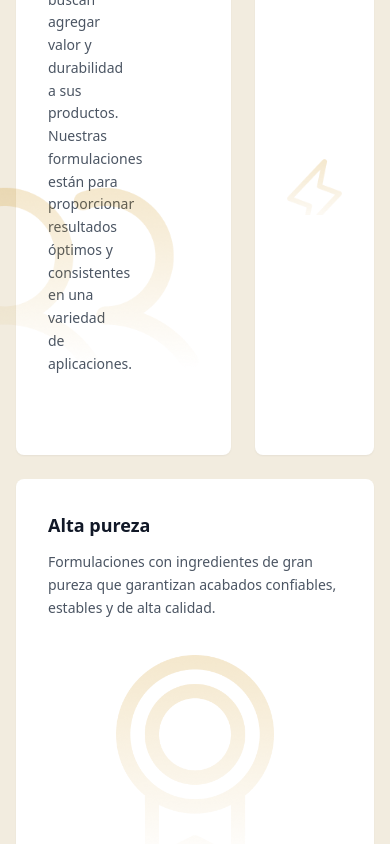
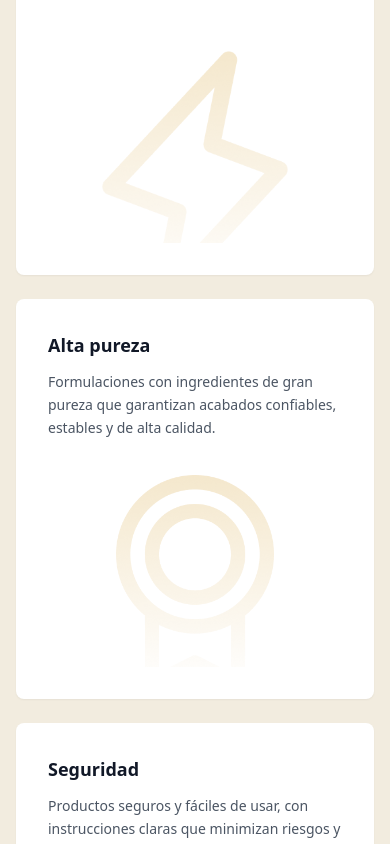
Before and after one commit to tomaslami/agsns-website, a Next.js app: page / in a window 390 px wide. Shown: the part 1680-2524 px from the top of the page. Built offline with nearby package versions, Linux system fonts and the light colour scheme; a web font is replaced by a local one.

Commit message:
Refactor layout and visibility of components in About and Gallery sections for improved responsiveness. Updated flex properties and visibility classes for better display on different screen sizes.

```diff
--- a/components/about-section.tsx
+++ b/components/about-section.tsx
@@ -51,10 +51,10 @@ export default function ServicesSection() {
           </p>
         </div>
 
-        <div className="flex justify-between items-stretch w-full gap-6 mb-6">
-          <div className="bg-white p-8 rounded-lg shadow-sm relative min-h-[400px] w-2/3 flex flex-col">
+        <div className="flex flex-col md:flex-row justify-between items-stretch w-full gap-6 mb-6">
+          <div className="bg-white p-8 rounded-lg shadow-sm relative min-h-[400px] w-full md:w-2/3 flex flex-col">
             <h3 className="text-lg font-semibold text-gray-900 mb-3">{services[0].title}</h3>
-            <p className="text-gray-600 text-sm leading-relaxed mb-12 w-1/2">{services[0].description}</p>
+            <p className="text-gray-600 text-sm leading-relaxed mb-12 w-full md:w-1/2">{services[0].description}</p>
             <div className="absolute bottom-0 right-0 p-8">
               <div className="w-72 h-72">
                 <Image
@@ -62,13 +62,13 @@ export default function ServicesSection() {
                   alt=""
                   width={192}
                   height={192}
-                  className="w-full h-full object-contain "
+                  className="w-full h-full object-contain hidden md:block"
                 />
               </div>
             </div>
           </div>
 
-          <div className="bg-white p-8 rounded-lg shadow-sm relative w-1/3 min-h-[400px] flex flex-col">
+          <div className="bg-white p-8 rounded-lg shadow-sm relative w-full md:w-1/3 min-h-[400px] flex flex-col">
             <h3 className="text-lg font-semibold text-gray-900 mb-3">{services[1].title}</h3>
             <p className="text-gray-600 text-sm leading-relaxed mb-12">{services[1].description}</p>
             <div className="flex flex-1 items-center justify-center">
--- a/components/gallery-section.tsx
+++ b/components/gallery-section.tsx
@@ -74,10 +74,10 @@ export default function GallerySection() {
                 </CarouselItem>
               ))}
             </CarouselContent>
-            <CarouselPrevious className="absolute left-2 sm:left-4 lg:-left-12 xl:-left-16 top-1/2 -translate-y-1/2 bg-transparent border-none text-white hover:text-[#B08D57] disabled:text-gray-500 h-10 w-10 sm:h-12 sm:w-12">
+            <CarouselPrevious className="hidden md:block absolute left-2 sm:left-4 lg:-left-12 xl:-left-16 top-1/2 -translate-y-1/2 bg-transparent border-none text-white hover:text-[#B08D57] disabled:text-gray-500 h-10 w-10 sm:h-12 sm:w-12">
               <ArrowLeft size={24} className="sm:w-8 sm:h-8" />
             </CarouselPrevious>
-            <CarouselNext className="absolute right-2 sm:right-4 lg:-right-12 xl:-right-16 top-1/2 -translate-y-1/2 bg-transparent border-none text-white hover:text-[#B08D57] disabled:text-gray-500 h-10 w-10 sm:h-12 sm:w-12">
+            <CarouselNext className="hidden md:block absolute right-2 sm:right-4 lg:-right-12 xl:-right-16 top-1/2 -translate-y-1/2 bg-transparent border-none text-white hover:text-[#B08D57] disabled:text-gray-500 h-10 w-10 sm:h-12 sm:w-12">
               <ArrowRight size={24} className="sm:w-8 sm:h-8" />
             </CarouselNext>
           </Carousel>
```
